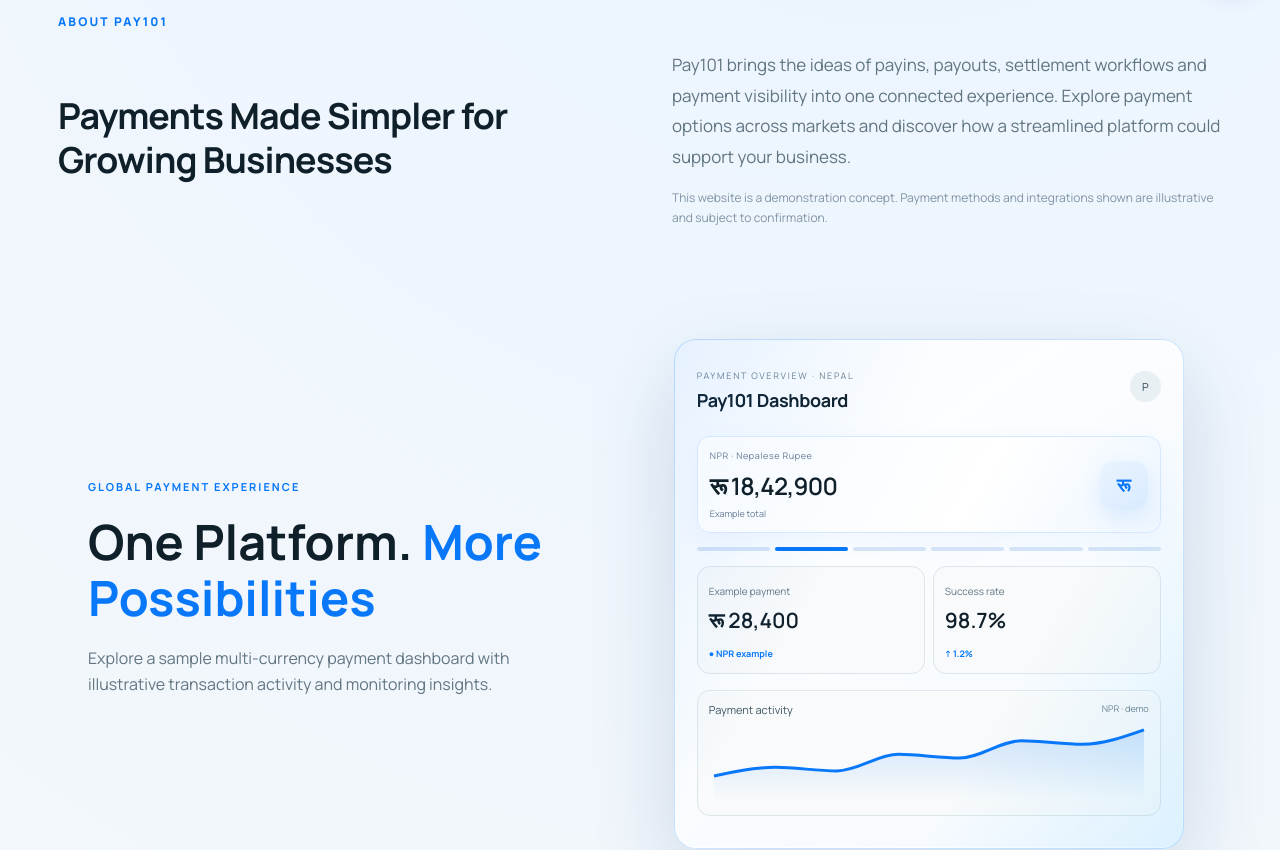
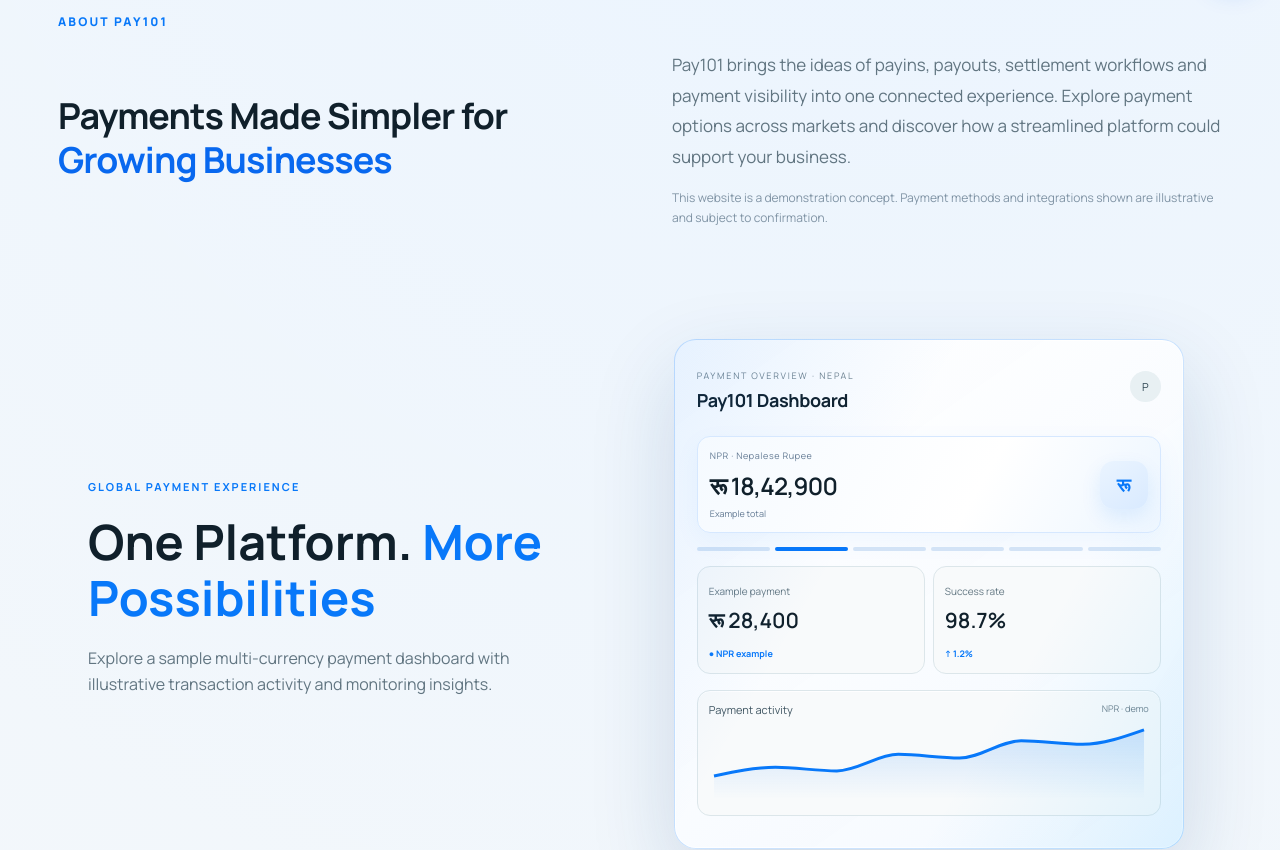
Before and after one commit to kartikmishra543/pay101-demo, a React (Vite) app: page / in a window 1280 px wide. Shown: the part 800-1650 px from the top of the page. Built offline with nearby package versions, Linux system fonts and the light colour scheme.

Commit message:
Style highlighted Pay101 title phrases in brand blue

```diff
--- a/src/style.css
+++ b/src/style.css
@@ -1341,3 +1341,6 @@ main h1{font-size:var(--p101-type-h1);font-weight:700;line-height:1.16;letter-sp
 main h2{font-size:var(--p101-type-h2);font-weight:700;line-height:1.23;letter-spacing:-.025em}
 main h3{font-size:var(--p101-type-h3);font-weight:700}
 @media(max-width:720px){:root{--p101-type-h1:clamp(32px,7vw,43px);--p101-type-h2:clamp(25px,5.5vw,31px)}}
+
+/* Brand-blue emphasis for selected title phrases. */
+.p101-accent{color:#0868ef!important;-webkit-text-fill-color:#0868ef!important}
```
